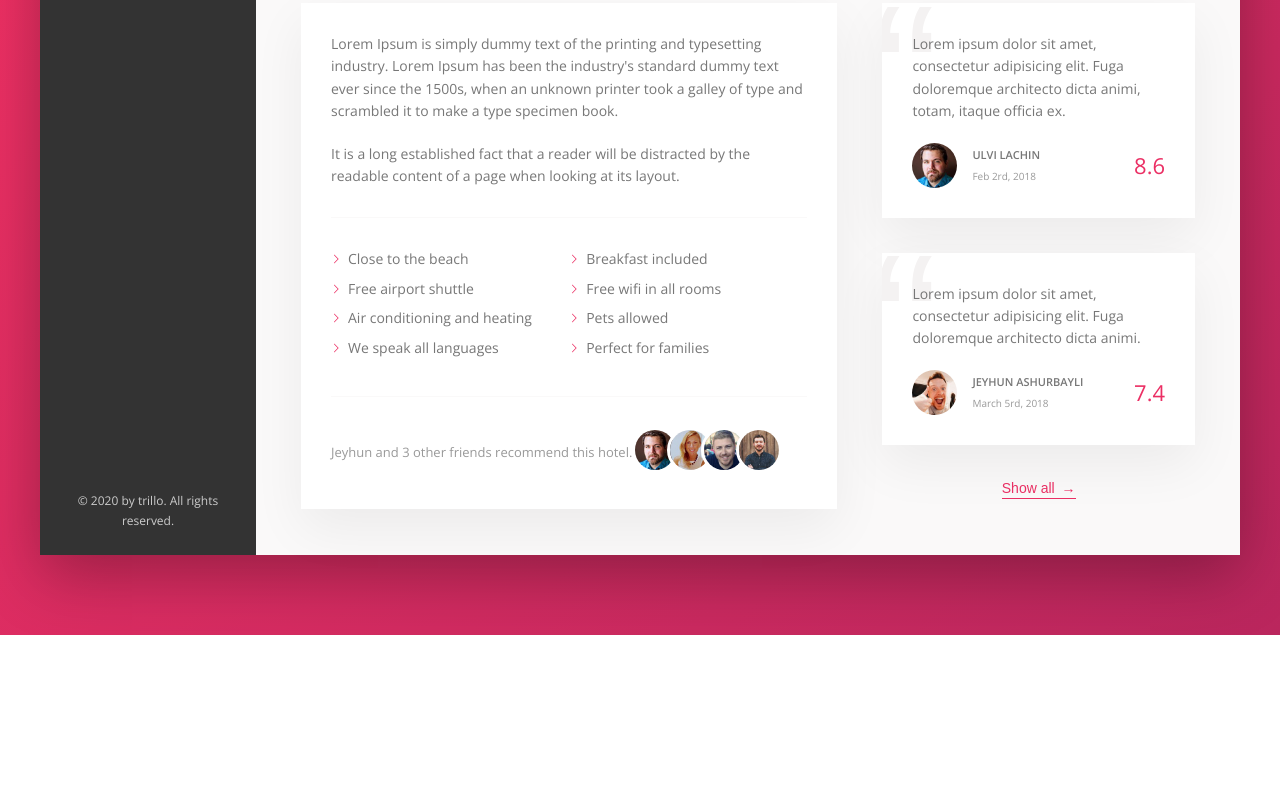
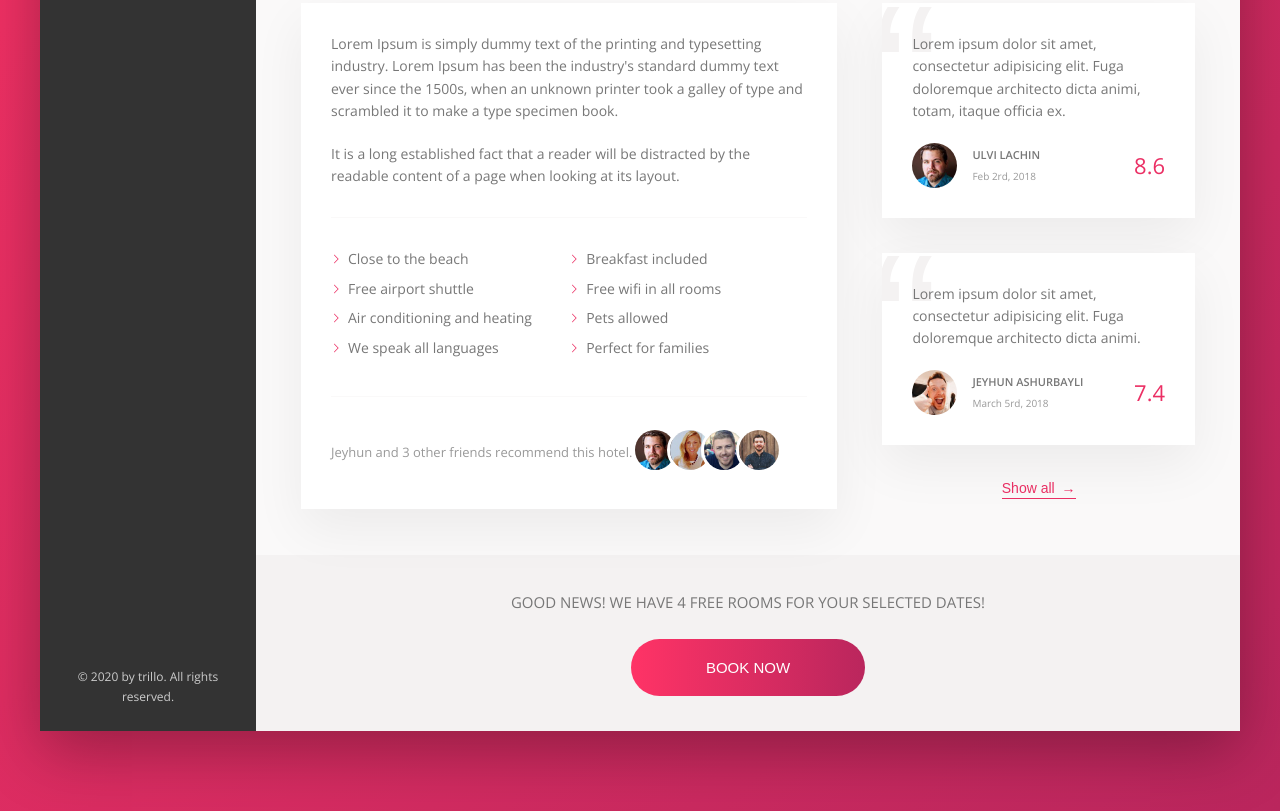
Before and after one commit to ulvilacinov/Trillo, a website: page index.html in a window 1280 px wide. Shown: the part 644-1455 px from the top of the page. Before the commit the page ends 1279 px from the top, so only its background shows below. Drawn offline with nearby package versions, Linux system fonts and the light colour scheme.

Commit message:
feature/Added Call to Action  part

```diff
--- a/index.html
+++ b/index.html
@@ -199,7 +199,17 @@
 
                        <button class="btn-inline">Show all <span>&rarr;</span></button>
                        </div>
+
                    </div>
+                   <div class="cta">
+                    <h2 class="cta__book-now">
+                        Good news! We have 4 free rooms for your selected dates!
+                    </h2>
+                    <button class="btn">
+                         <span class="btn__visible">Book Now</span>
+                         <span class="btn__invisible">Only 4 rooms left</span>
+                   </button>
+                </div>
                 </main>
             </div>
         </div>
--- a/sass/_components.scss
+++ b/sass/_components.scss
@@ -442,3 +442,75 @@
     z-index: 1;
   }
 }
+
+//////////////////////////////////////////////
+////// CALL TO ACTION
+.cta {
+  padding: 3.5rem 0;
+  text-align: center;
+
+  &__book-now {
+    font-size: 1.5rem;
+    font-weight: 300;
+    text-transform: uppercase;
+    margin-bottom: 2.5rem;
+  }
+}
+
+//////////////////////////////////////////////
+////// CALL TO ACTION BUTTON
+.btn {
+  font-size: 1.5rem;
+  font-weight: 300;
+  text-transform: uppercase;
+  border-radius: 100px;
+  border: none;
+  background-image: linear-gradient(
+    to right,
+    var(--color-primary-light),
+    var(--color-primary-dark)
+  );
+  color: #fff;
+  position: relative;
+  overflow: hidden;
+  cursor: pointer;
+
+  & > * {
+    display: inline-block;
+    height: 100%;
+    width: 100%;
+    transition: all 0.2s;
+  }
+
+  &__visible {
+    padding: 2rem 7.5rem;
+  }
+
+  &__invisible {
+    position: absolute;
+    padding: 2rem 0;
+    left: 0;
+    top: -100%;
+  }
+
+  &:hover {
+    background-image: linear-gradient(
+      to left,
+      var(--color-primary-light),
+      var(--color-primary-dark)
+    );
+  }
+
+  &:hover &__visible {
+    transform: translateY(100%);
+  }
+
+  &:hover &__invisible {
+    top: 0;
+  }
+
+  &:focus {
+    outline: none;
+    animation: pulsate 1s infinite;
+  }
+}
```
Also changed, not shown: css/style.css.
